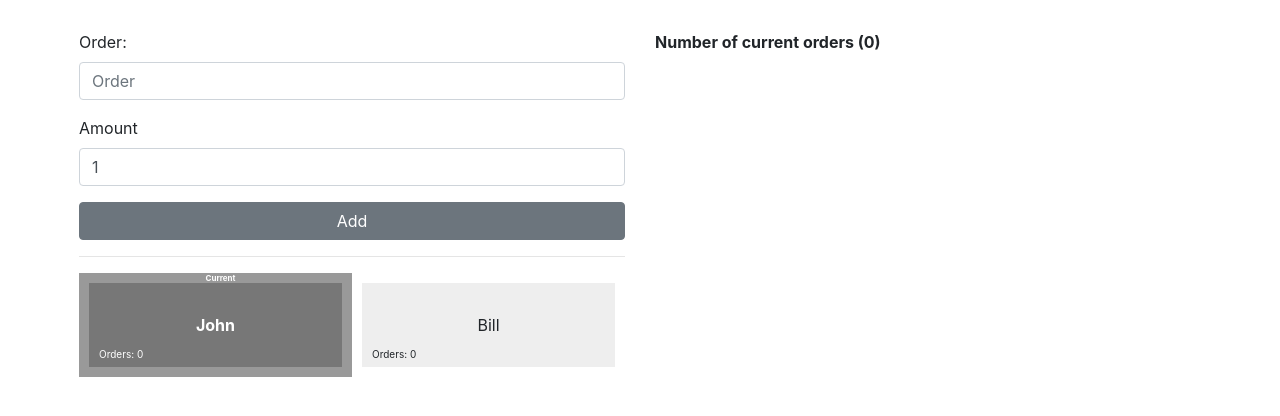
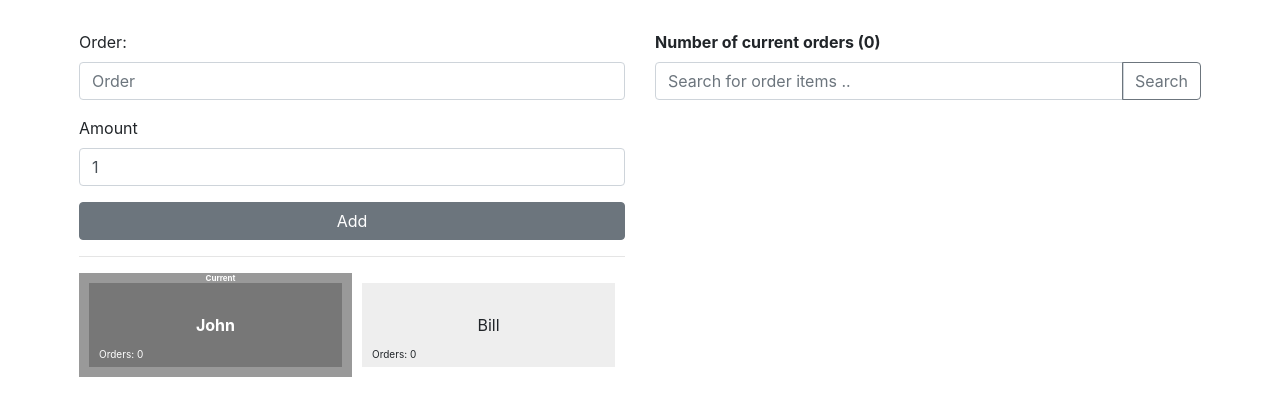
Before and after one commit to jmshanahan/redux-packt, a React (Create React App) app: page / in a window 1280 px wide. Shown: the top 416 px of the page. Built offline with nearby package versions, Linux system fonts and the light colour scheme.

Commit message:
Implemented searchbox

```diff
--- a/src/App.js
+++ b/src/App.js
@@ -7,6 +7,7 @@ import OrderForm from "./components/order-form";
 import OrdersList from "./components/order-list";
 import Customers from "./components/customers";
 import OrderBacklog from "./components/order-backlog";
+import SearchBox from "./components/searchbox";
 function App() {
   return (
     <Provider store={store}>
@@ -20,6 +21,7 @@ function App() {
           </div>
           <div className="col-sm-6">
             <OrderCounter />
+            <SearchBox />
             <OrderBacklog />
           </div>
         </div>
--- /dev/null
+++ b/src/actions/searchActions.js
@@ -0,0 +1,6 @@
+import { CHANGE_SEARCH_TERM } from "./types";
+
+export const changeSearchTerm = term => ({
+  type: CHANGE_SEARCH_TERM,
+  payload: term
+});
--- a/src/actions/types.js
+++ b/src/actions/types.js
@@ -4,3 +4,4 @@ export const SWITCH_CUSTOMER = "SWITCH_CUSTOMER";
 export const SUBMIT_ORDER = "SUBMIT_ORDER";
 export const RESET_AFTER_SUBMIT = "RESET_AFTER_SUBMIT";
 export const MARK_ORDER_AS_DONE = "MARK_ORDER_AS_DONE";
+export const CHANGE_SEARCH_TERM = "CHANGE_SEARCH_TERM";
--- a/src/components/order-backlog.js
+++ b/src/components/order-backlog.js
@@ -8,9 +8,15 @@ class OrderBacklog extends Component {
     this.props.markOrderAsDone(id);
   };
   render() {
+    let searchTerm = this.props.searchTerm.toLowerCase();
+    let backlog = this.props.backlog;
+    let searchResults = backlog.filter(order => {
+      return order.list.find(item => item.order.toLowerCase() === searchTerm);
+    });
+    let orderBacklog = searchTerm ? searchResults : backlog;
     return (
       <div>
-        {this.props.backlog.map(order => (
+        {orderBacklog.map(order => (
           <div key={cuid()} className="order-card">
             <div className="clearfix">
               <strong className="float-left py-2 mb-0">Items list:</strong>
@@ -48,7 +54,8 @@ class OrderBacklog extends Component {
 
 const mapStateToProps = state => ({
   backlog: state.backlog,
-  customers: state.customers
+  customers: state.customers,
+  searchTerm: state.searchTerm
 });
 const mapDispatchToProps = { markOrderAsDone };
 export default connect(mapStateToProps, mapDispatchToProps)(OrderBacklog);
--- /dev/null
+++ b/src/components/searchbox.js
@@ -0,0 +1,72 @@
+import React, { Component } from "react";
+import PropTypes from "prop-types";
+import { connect } from "react-redux";
+import { changeSearchTerm } from "../actions/searchActions";
+
+export class searchbox extends Component {
+  constructor(props) {
+    super(props);
+
+    this.state = {
+      searchTerm: ""
+    };
+    // This is implemented because of an action creator???
+    this.search = this.search.bind(this);
+  }
+
+  handleChanges = e => {
+    this.setState({ searchTerm: e.target.value });
+  };
+
+  search = e => {
+    e.preventDefault();
+    this.props.changeSearchTerm(this.state.searchTerm);
+  };
+
+  clearSearch = e => {
+    this.setState({ searchTerm: "" });
+    this.props.changeSearchTerm("");
+  };
+
+  render() {
+    return (
+      <div className="input-group my-2">
+        <input
+          type="text"
+          className="form-control"
+          placeholder="Search for order items .."
+          name="search"
+          value={this.state.searchTerm}
+          onChange={this.handleChanges}
+        />
+        <div className="input-group-append">
+          <button
+            className={
+              "btn btn-outline-danger " +
+              (this.state.searchTerm ? "d-block" : "d-none")
+            }
+            onClick={this.clearSearch}
+            type="button"
+          >
+            &times;
+          </button>
+          <button
+            className="btn btn-outline-secondary"
+            onClick={this.search}
+            type="button"
+          >
+            Search
+          </button>
+        </div>
+      </div>
+    );
+  }
+}
+
+const mapStateToProps = state => ({});
+
+const mapDispatchToProps = {
+  changeSearchTerm
+};
+
+export default connect(mapStateToProps, mapDispatchToProps)(searchbox);
--- a/src/reducers/index.js
+++ b/src/reducers/index.js
@@ -2,8 +2,11 @@ import { combineReducers } from "redux";
 import orderReducer from "./orderReducer";
 import customerReducer from "./customersReducer";
 import backlogReducer from "./backlogReducer";
+import searchReducer from "./searchReducer";
+
 export default combineReducers({
   orders: orderReducer,
   customers: customerReducer,
-  backlog: backlogReducer
+  backlog: backlogReducer,
+  searchTerm: searchReducer
 });
--- /dev/null
+++ b/src/reducers/searchReducer.js
@@ -0,0 +1,14 @@
+import { CHANGE_SEARCH_TERM } from "../actions/types";
+
+const initialState = "";
+
+const searchReducer = (state = initialState, action) => {
+  switch (action.type) {
+    case CHANGE_SEARCH_TERM:
+      return action.payload;
+    default:
+      return state;
+  }
+};
+
+export default searchReducer;
```
